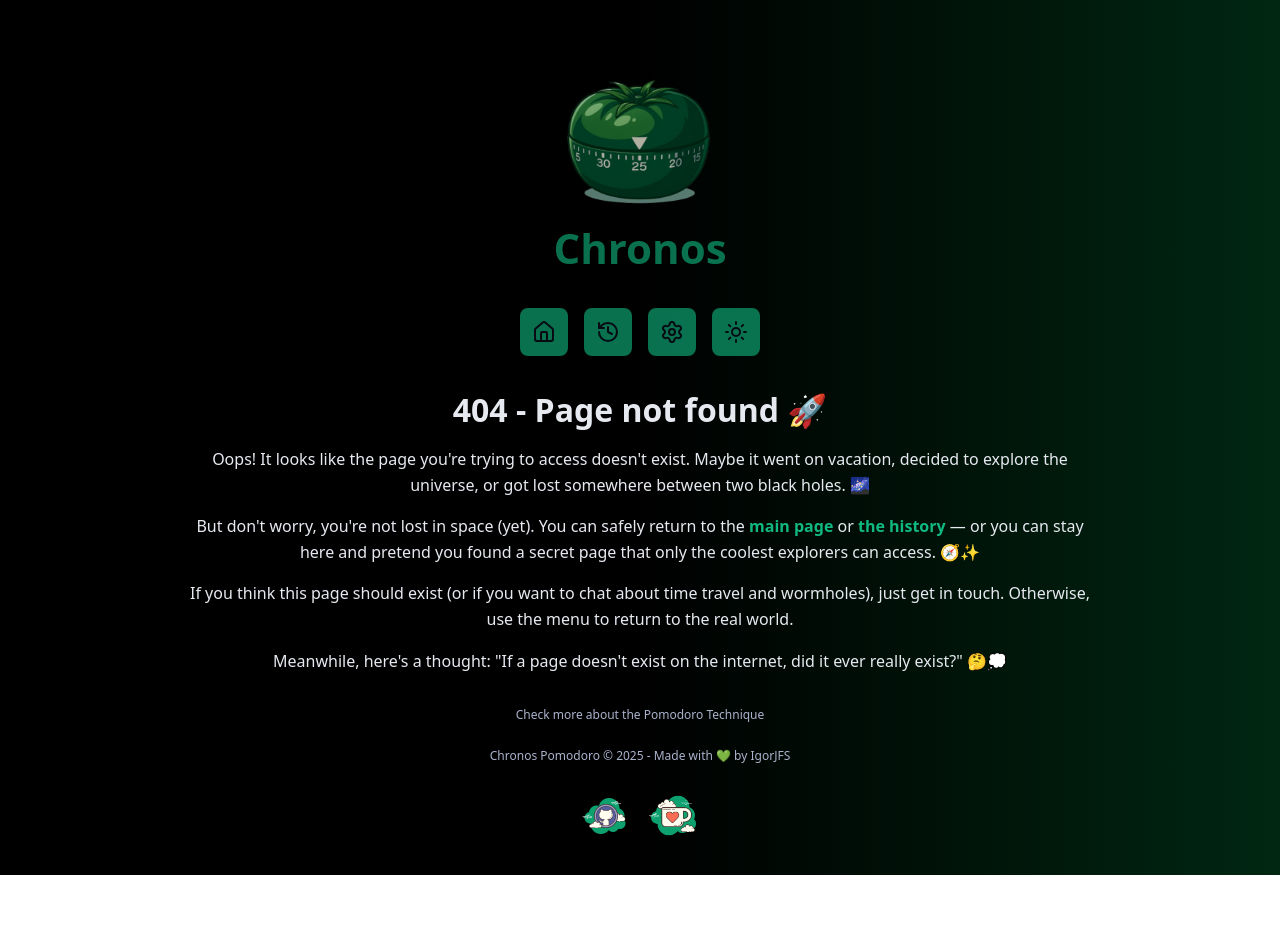
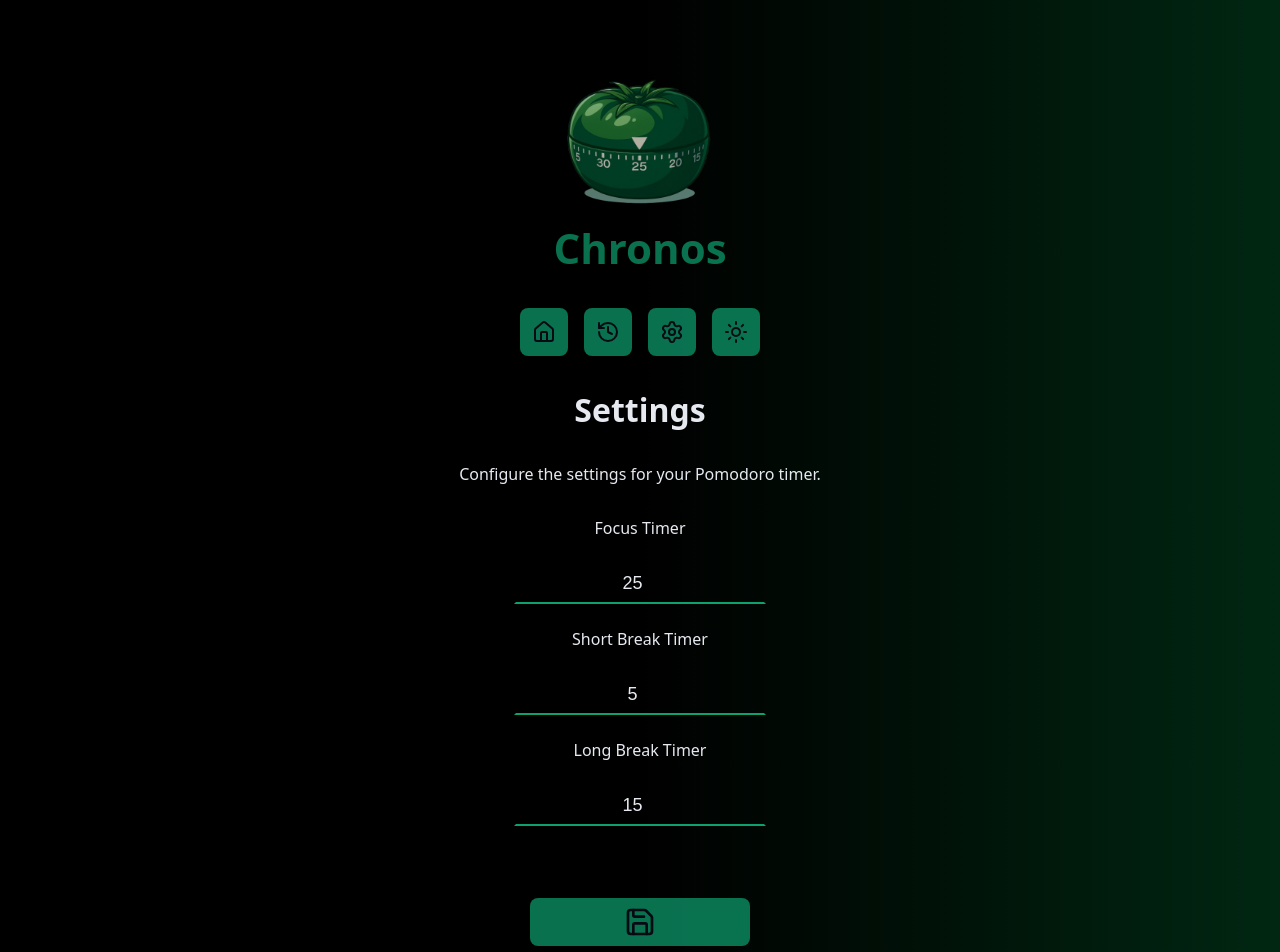
Before and after one commit to IgorJFS/Chronos-Pomodoro-React, a React (Vite) app: page /settings in a window 1280 px wide. Shown: the top 952 px of the page. Before the commit the page ends 875 px from the top, so only its background shows below. Built offline with nearby package versions, Linux system fonts and the light colour scheme.

Commit message:
add settings page

```diff
--- a/src/contexts/TaskContext/taskActions.ts
+++ b/src/contexts/TaskContext/taskActions.ts
@@ -13,12 +13,21 @@ export enum TaskActionTypes {
   RESET_STATE = 'RESET_STATE',
   COUNT_DOWN = 'COUNT_DOWN',
   COMPLETE_TASK = 'COMPLETE_TASK',
+  CHANGE_SETTINGS = 'CHANGE_SETTINGS',
 }
 
 export type TaskActionsWithPayload =
   | {
-      type: TaskActionTypes;
+      type: TaskActionTypes.START_TASK;
       payload: TaskModel;
+    }
+  | {
+      type: TaskActionTypes.CHANGE_SETTINGS;
+      payload: {
+        workTime: number;
+        shortBreakTime: number;
+        longBreakTime: number;
+      };
     }
   | { type: TaskActionTypes.COUNT_DOWN; payload: { secondsRemaining: number } };
 
--- a/src/contexts/TaskContext/taskReducer.ts
+++ b/src/contexts/TaskContext/taskReducer.ts
@@ -68,6 +68,14 @@ export function taskReducer(
         ),
       };
     }
+    case TaskActionTypes.CHANGE_SETTINGS: {
+      return {
+        ...state,
+        config: {
+          ...action.payload,
+        },
+      };
+    }
   }
   return state;
 }
--- a/src/pages/AboutPomodoro/index.tsx
+++ b/src/pages/AboutPomodoro/index.tsx
@@ -3,8 +3,12 @@ import { Heading } from '../../components/Heading';
 import { GenericHtml } from '../../components/GenericHtml';
 import { MainTemplate } from '../../templates/MainTemplate';
 import { RouterLink } from '../../components/RouterLink';
+import { useEffect } from 'react';
 
 export function AboutPomodoro() {
+  useEffect(() => {
+    document.title = 'About Pomodoro - Chronos';
+  }, []);
   return (
     <MainTemplate>
       <Container>
--- a/src/pages/History/index.tsx
+++ b/src/pages/History/index.tsx
@@ -51,6 +51,10 @@ export function History() {
       }),
     }));
   }, [state.tasks]);
+
+  useEffect(() => {
+    document.title = 'History - Chronos';
+  }, []);
 
   function handleSortTasks({ field }: Pick<SortTasksOptions, 'field'>) {
     const newDirection = sortTasksOptions.direction === 'desc' ? 'asc' : 'desc';
--- a/src/pages/Home/index.tsx
+++ b/src/pages/Home/index.tsx
@@ -4,8 +4,12 @@ import { Container } from '../../components/Container';
 import { MainForm } from '../../components/MainForm';
 import { Countdown } from '../../components/Countdown';
 import { MainTemplate } from '../../templates/MainTemplate';
+import { useEffect } from 'react';
 
 export function Home() {
+  useEffect(() => {
+    document.title = 'Chronos Pomodoro';
+  }, []);
   return (
     <>
       <MainTemplate>
--- a/src/pages/NotFound/index.tsx
+++ b/src/pages/NotFound/index.tsx
@@ -1,3 +1,4 @@
+import { useEffect } from 'react';
 import { Container } from '../../components/Container';
 import { GenericHtml } from '../../components/GenericHtml';
 import { Heading } from '../../components/Heading';
@@ -5,6 +6,9 @@ import { RouterLink } from '../../components/RouterLink';
 import { MainTemplate } from '../../templates/MainTemplate';
 
 export function NotFound() {
+  useEffect(() => {
+    document.title = '404 Not Found - Chronos';
+  }, []);
   return (
     <MainTemplate>
       <Container>
--- /dev/null
+++ b/src/pages/Settings/index.tsx
@@ -0,0 +1,120 @@
+import '../../styles/theme.css';
+import '../../styles/global.css';
+import { Container } from '../../components/Container';
+import { MainTemplate } from '../../templates/MainTemplate';
+import { Heading } from '../../components/Heading';
+import { Input } from '../../components/Input';
+import { DefaultButton } from '../../components/DefaultButton';
+import { SaveIcon } from 'lucide-react';
+import { useRef, useEffect } from 'react';
+import { useTaskContext } from '../../contexts/TaskContext/useTaskContext';
+import { showMessage } from '../../adapters/toastifyMessage';
+import { TaskActionTypes } from '../../contexts/TaskContext/taskActions';
+
+export function Settings() {
+  const { state, dispatch } = useTaskContext();
+  const workTimeInput = useRef<HTMLInputElement>(null);
+  const shortBreakTimeInput = useRef<HTMLInputElement>(null);
+  const longBreakTimeInput = useRef<HTMLInputElement>(null);
+
+  useEffect(() => {
+    document.title = 'Settings - Chronos';
+  }, []);
+
+  function handleSaveSettings(event: React.FormEvent<HTMLFormElement>) {
+    event.preventDefault();
+    showMessage.dismiss();
+
+    const formErrors = [];
+    const workTime = Number(workTimeInput.current?.value);
+    const shortBreakTime = Number(shortBreakTimeInput.current?.value);
+    const longBreakTime = Number(longBreakTimeInput.current?.value);
+
+    if (isNaN(workTime) || isNaN(shortBreakTime) || isNaN(longBreakTime)) {
+      formErrors.push('Please enter valid numbers for all fields.');
+    }
+
+    if (workTime < 1 || workTime > 99) {
+      formErrors.push(
+        'Please enter a value between 1 and 99 for the focus timer.',
+      );
+    }
+
+    if (shortBreakTime < 1 || shortBreakTime > 30) {
+      formErrors.push(
+        'Please enter a value between 1 and 30 for the short break timer.',
+      );
+    }
+
+    if (longBreakTime < 1 || longBreakTime > 60) {
+      formErrors.push(
+        'Please enter a value between 1 and 60 for the long break timer.',
+      );
+    }
+
+    if (formErrors.length > 0) {
+      formErrors.forEach(error => {
+        showMessage.error(error);
+      });
+      return;
+    }
+    dispatch({
+      type: TaskActionTypes.CHANGE_SETTINGS,
+      payload: {
+        workTime,
+        shortBreakTime,
+        longBreakTime,
+      },
+    });
+    showMessage.info('Settings saved successfully!');
+  }
+
+  return (
+    <>
+      <MainTemplate>
+        <Heading>Settings</Heading>
+        <Container>
+          <p>Configure the settings for your Pomodoro timer.</p>
+        </Container>
+        <Container>
+          <form onSubmit={handleSaveSettings} action='' className='form'>
+            <div className='formRow'>
+              <Input
+                id='workTime'
+                label='Focus Timer'
+                ref={workTimeInput}
+                defaultValue={state.config.workTime}
+                type='number'
+              />
+            </div>
+            <div className='formRow'>
+              <Input
+                id='shortBreakTime'
+                label='Short Break Timer'
+                ref={shortBreakTimeInput}
+                defaultValue={state.config.shortBreakTime}
+                type='number'
+              />
+            </div>
+            <div className='formRow'>
+              <Input
+                id='longBreakTime'
+                label='Long Break Timer'
+                ref={longBreakTimeInput}
+                defaultValue={state.config.longBreakTime}
+                type='number'
+              />
+            </div>
+            <div className='formRow'>
+              <DefaultButton
+                icon={<SaveIcon />}
+                aria-label='Save Settings'
+                title='Save Settings'
+              />
+            </div>
+          </form>
+        </Container>
+      </MainTemplate>
+    </>
+  );
+}
--- a/src/routers/MainRouter/index.tsx
+++ b/src/routers/MainRouter/index.tsx
@@ -4,6 +4,7 @@ import { AboutPomodoro } from '../../pages/AboutPomodoro';
 import { NotFound } from '../../pages/NotFound';
 import { useEffect } from 'react';
 import { History } from '../../pages/History';
+import { Settings } from '../../pages/Settings';
 
 function ScrollToTop() {
   const { pathname } = useLocation();
@@ -20,6 +21,7 @@ export function MainRouter() {
       <Routes>
         <Route path='/' element={<Home />} />
         <Route path='/history' element={<History />} />
+        <Route path='/settings' element={<Settings />} />
         <Route path='/about-pomodoro' element={<AboutPomodoro />} />
         <Route path='*' element={<NotFound />} />
       </Routes>
--- a/src/styles/global.css
+++ b/src/styles/global.css
@@ -6,7 +6,7 @@
 }
 
 html {
-  font-size: 62.5%;
+  font-size: 62.5%; /* 1rem = 10px */
 }
 
 body {
@@ -16,6 +16,9 @@ body {
   background: var(--main-bg);
   color: var(--text-default);
 }
+
+/* TODO: mover esse form para algum outro lugar, talvez um componente separado */
+
 .form {
   display: flex;
   flex-direction: column;
```
